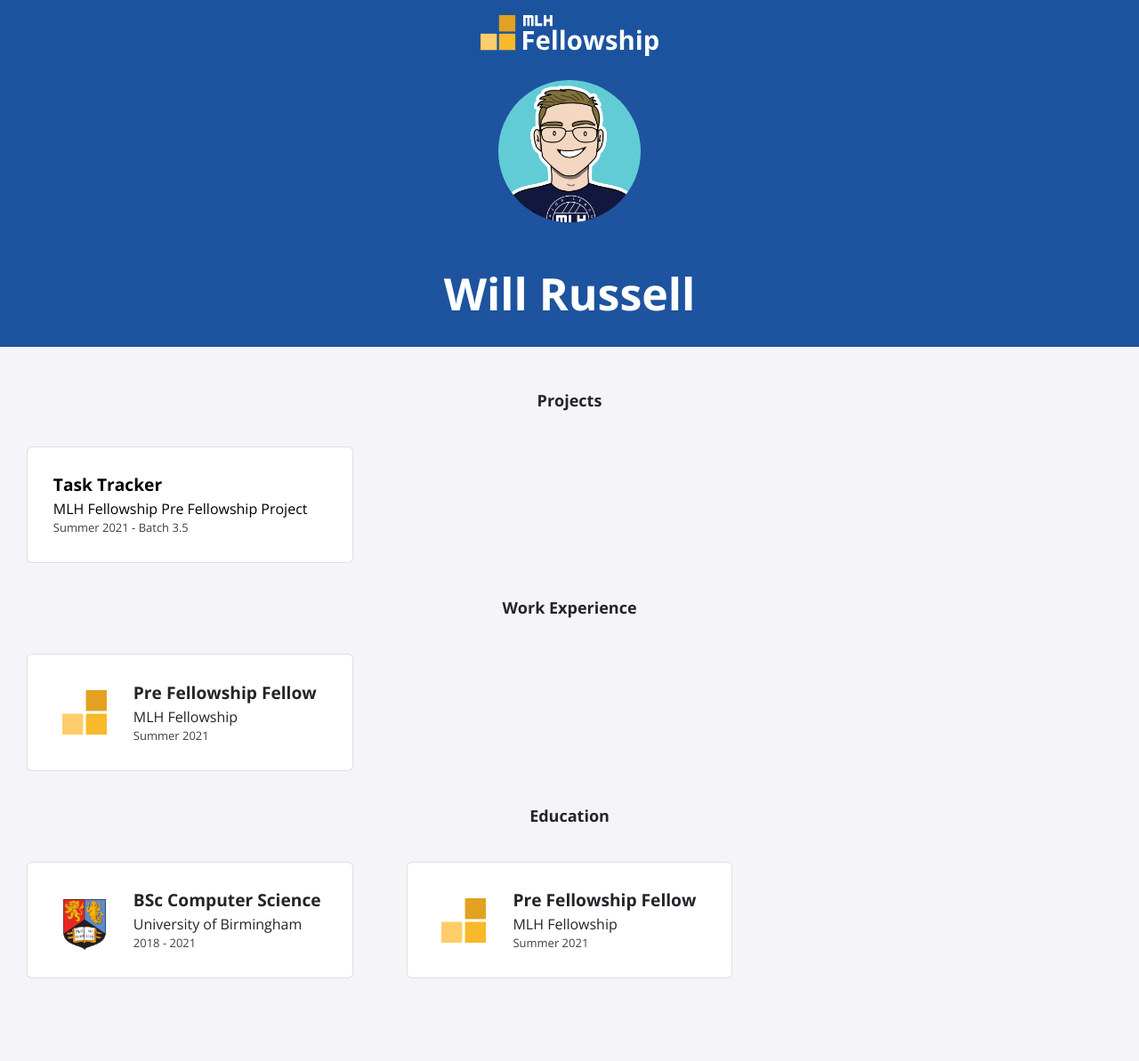
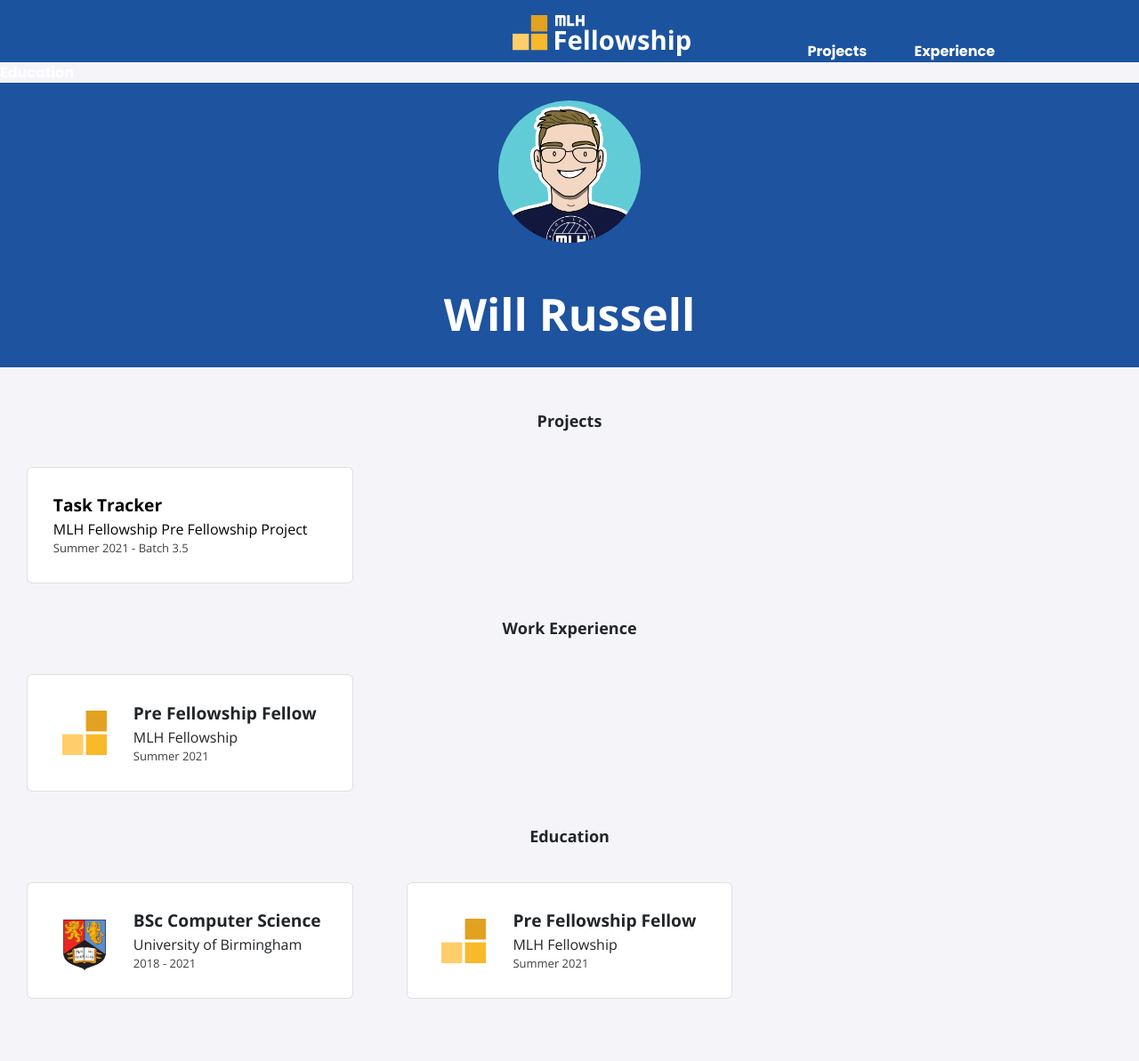
Before and after one commit to MLH-Fellowship/pod-3.1.3-portfolio, a Jekyll site: the page built from index.html, in a window 1280 px wide. Shown: the whole page at 89% size. Built offline with Jekyll 4.4.1, drawn with Linux system fonts in a browser that asks for light colours; nearby versions of some CDN libraries; before the commit the page ends 1170 px from its top, so only the background shows below that.

Commit message:
Add navigation bar

```diff
--- a/_includes/education.html
+++ b/_includes/education.html
@@ -1,3 +1,4 @@
+<div id="education">
   <h2>Education</h2>
   <div class="card-container">
       {% for item in site.data.education %}
@@ -13,3 +14,4 @@
       </div>
       {% endfor %}
   </div>
+</div>
--- a/_includes/experience.html
+++ b/_includes/experience.html
@@ -1,3 +1,4 @@
+<div id="experience">
   <h2>Work Experience</h2>
   <div class="card-container">
       {% for item in site.data.experience %}
@@ -13,3 +14,4 @@
       </div>
       {% endfor %}
     </div>
+</div>
--- a/_includes/navbar.html
+++ b/_includes/navbar.html
@@ -5,6 +5,20 @@
                 <img src="./assets/img/logo.svg" />
             </div>
         </a>
-
+      <nav>
+        <a href="#projects">
+              Projects
+        </a>
+      </nav>
+      <nav>
+        <a href="#experience">
+              Experience
+        </a>
+      </nav>
+      <nav>
+        <a href="#education">
+          Education
+        </a>
+      </nav>
     </div>
 </header>
--- a/_includes/projects.html
+++ b/_includes/projects.html
@@ -1,4 +1,5 @@
-<h2>Projects</h2>
+<div id="projects">
+  <h2>Projects</h2>
 <div class="card-container">
     {% for item in site.data.projects %}
     {% if item.page-name %}
@@ -16,3 +17,4 @@
     </a>
     {% endfor %}
   </div>
+</div>
--- a/_sass/navbar.scss
+++ b/_sass/navbar.scss
@@ -13,15 +13,17 @@
     width: 350px;
 }
 
-.nav-content .nav-logo {
+.nav-content {
     height: 60px;
-    margin: auto;
 }
 
 .nav-logo {
-    display: flex;
+    height: 60px;
+    display: inline-flex;
     align-items: center;
     justify-content: center;
+    margin-left: 45%;
+    margin-right: 10%;
 }
 
 .nav-logo img {
@@ -29,9 +31,15 @@
 }
 
 .nav-content nav {
-    display: block;
+    display: inline;
     width: 100%;
     text-align: right;
     padding-top: 0px;
     padding-right: 0px;
+    margin-right: 50px;
 }
+
+.nav-content nav a {
+  color: white;
+  text-decoration: none;
+}
```
Also changed, not shown: Gemfile.lock, _includes/profile.html (line endings or trailing spaces). Lines whose indentation alone changed are shown as unchanged.
